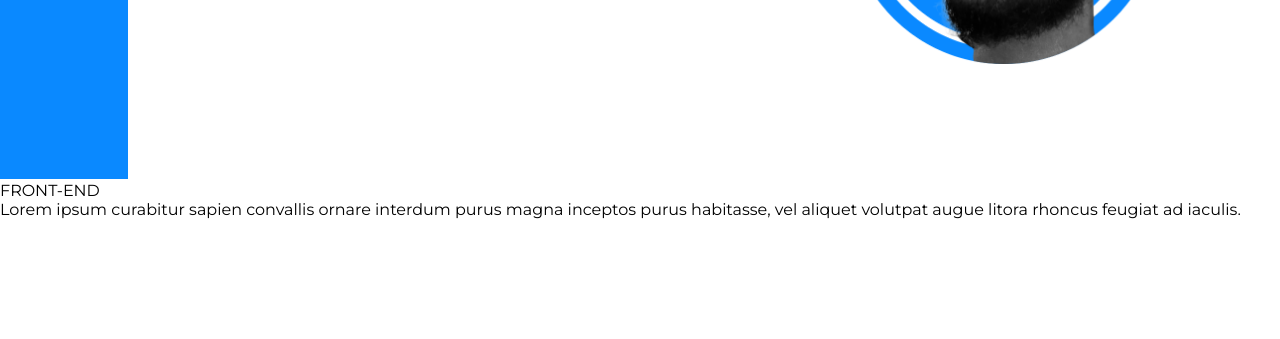
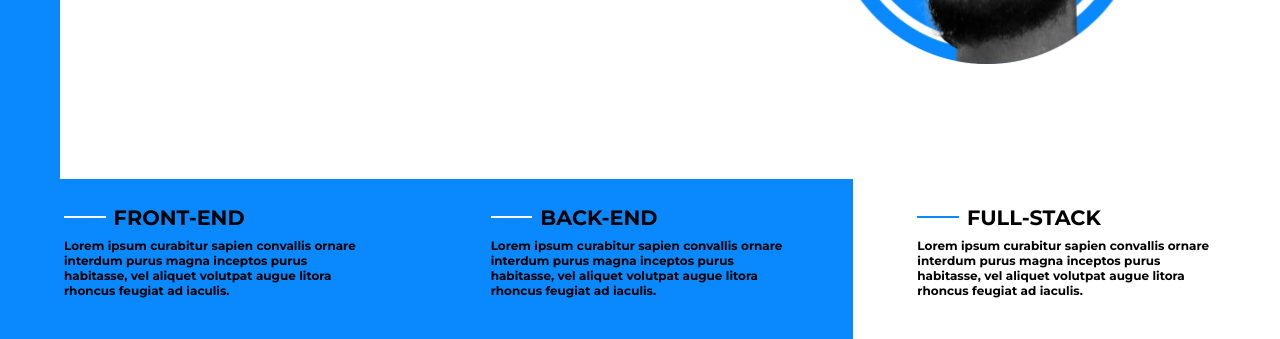
Before and after one commit to andrebrum01/portifolio, a plain HTML site: page index.html in a window 1280 px wide. Shown: the part 461-800 px from the top of the page. Drawn offline with Linux system fonts and the light colour scheme.

Commit message:
Skill ok

```diff
--- a/css/global.css
+++ b/css/global.css
@@ -10,6 +10,7 @@
 html , body{
     min-height: 100vh;
     overflow-x: hidden;
+    overflow-y: auto;
 }
 
 :root{
--- a/css/home.css
+++ b/css/home.css
@@ -13,6 +13,7 @@
     grid-area: aside;
     background-color: var(--primaryColor);
     width: 10vw;
+    max-width: 60px;
     height: 100%;
     display: flex;
     flex-direction: column;
@@ -27,7 +28,6 @@
     padding: 8px;
     cursor: pointer;
 }
-
 .home .aside i.instagram:hover{
     color: #e798d6;
 }
@@ -76,7 +76,6 @@
     color: var(--whiteColor);
     font-weight: bold;
 }
-
 .home .container .containerImg{
     width: 100%;
     height: 100%;
--- a/css/skil.css
+++ b/css/skil.css
@@ -0,0 +1,26 @@
+.skill{
+    min-height: 20vh;
+    display: grid;
+    grid-template-columns: 1fr 1fr 1fr;
+}
+
+.skill .infoSkill{
+    padding: 2vw 5vw;
+}
+
+.skill .infoSkill .title{
+    font-size: 1.3rem;
+    font-weight: bold;
+    display: grid;
+    grid-template-columns: auto 1fr;
+    align-items: center;
+    gap: 8px
+}
+.skill .infoSkill .title .rectH{
+    width: 2em;
+}
+.skill .infoSkill .desc{
+    padding-top: 8px;
+    font-size: 12px;
+    font-weight: bold;
+}
--- a/index.html
+++ b/index.html
@@ -56,14 +56,24 @@
         </div>
     </section>
     <section class="skill" id="skill">
-        <div class="infoSkill">
+        <div class="infoSkill primary">
             <div class="title"><div class="rectH white"></div> FRONT-END</div>
             <div class="desc">
                 Lorem ipsum curabitur sapien convallis ornare interdum purus magna inceptos purus habitasse, vel aliquet volutpat augue litora rhoncus feugiat ad iaculis.
             </div>
         </div>
-        <div class="infoSkill"></div>
-        <div class="infoSkill"></div>
+        <div class="infoSkill primary">
+            <div class="title"><div class="rectH white"></div> BACK-END</div>
+            <div class="desc">
+                Lorem ipsum curabitur sapien convallis ornare interdum purus magna inceptos purus habitasse, vel aliquet volutpat augue litora rhoncus feugiat ad iaculis.
+            </div>
+        </div>
+        <div class="infoSkill">
+            <div class="title"><div class="rectH primary"></div> FULL-STACK</div>
+            <div class="desc">
+                Lorem ipsum curabitur sapien convallis ornare interdum purus magna inceptos purus habitasse, vel aliquet volutpat augue litora rhoncus feugiat ad iaculis.
+            </div>
+        </div>
     </section>
 </body>
 
```
